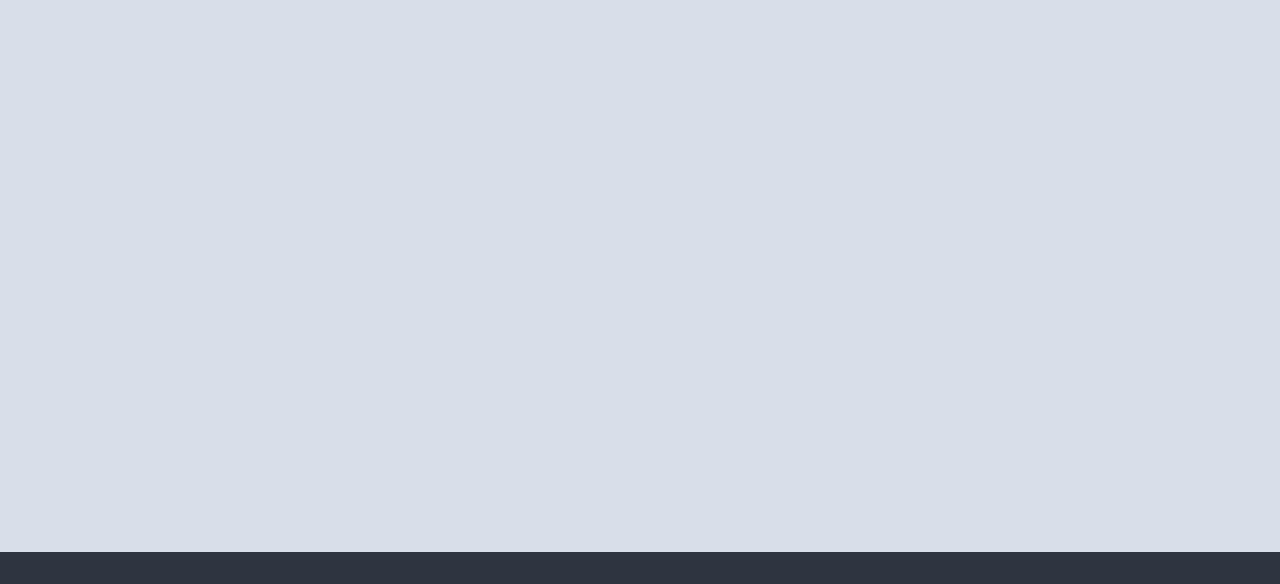
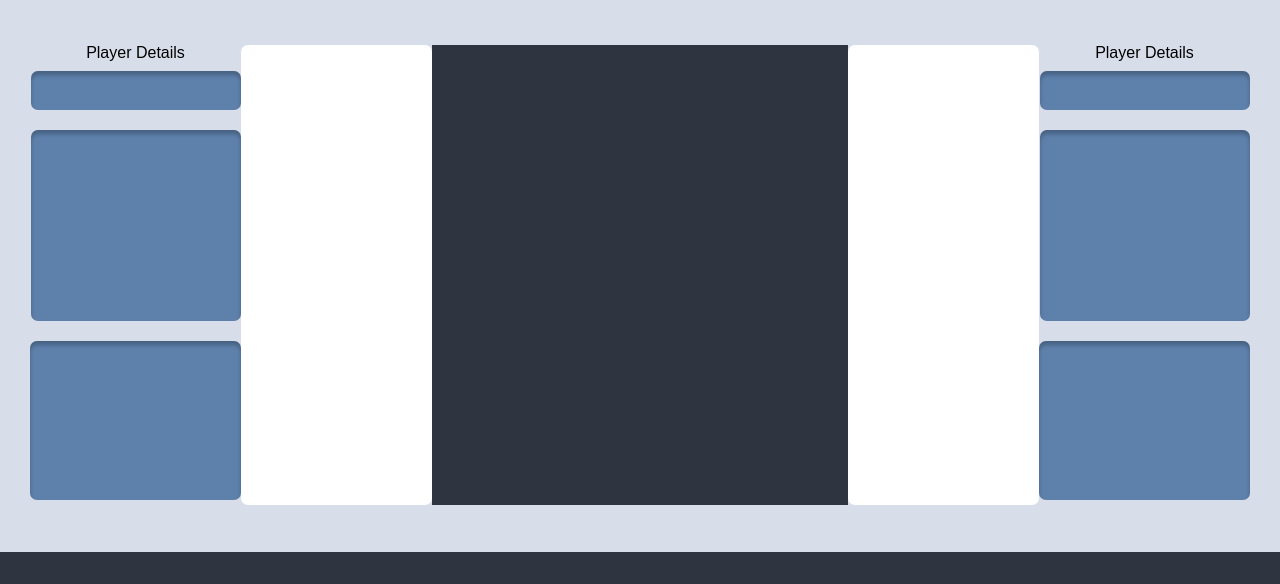
Before and after one commit to Cuponk/comparator-app, a website built with webpack: page index.html in a window 1280 px wide. Shown: the part 128-712 px from the top of the page. Built offline with nearby package versions, Linux system fonts and the light colour scheme.

Commit message:
finish html skeleton

```diff
--- a/index.html
+++ b/index.html
@@ -6,6 +6,7 @@
     <meta name="viewport" content="width=device-width, initial-scale=1.0">
     <link rel="stylesheet" href="./dist/main.css" />
     <link rel="stylesheet" href="./src/reset.css">
+    <link rel="icon" type="image/x-icon" href="/assets/MdiBaseballDiamondOutline.ico">
     <title>Comparator</title>
 </head>
 
@@ -25,20 +26,40 @@
             <div class="search-2"></div>
         </div>
         <div class="stats-main">
-            <div class="details1">
-
+            <div class="details-1">
+                <span class="det-text">Player Details</span>
+                <div class="name-1">
+                </div>
+                <div class="bio-1">
+                    <ul class="bio-1-list">
+                    </ul>
+                </div>
+                <div class="awards-1">
+                    <ul class="awards-1-list">
+                    </ul>
+                </div>
             </div>
-            <div class="stats1">
-
+            <div class="stats-1">
             </div>
             <div class="graph">
 
             </div>
-            <div class="stats2">
-
+            <div class="stats-2">
+                <ul class="stats-2-list">
+                </ul>
             </div>
-            <div class="details2">
-
+            <div class="details-2">
+                <span class="det-text">Player Details</span>
+                <div class="name-2">
+                </div>
+                <div class="bio-2">
+                    <ul class="bio-2-list">
+                    </ul>
+                </div>
+                <div class="awards-2">
+                    <ul class="awards-2-list">
+                    </ul>
+                </div>
             </div>
         </div>
         <div class="options">
--- a/src/index.scss
+++ b/src/index.scss
@@ -60,6 +60,112 @@ body {
     right: 15px;
 }
 
-.main {
+.details-1 {
+    font-family: Arial, Helvetica, sans-serif;
+}
 
+.stats-main {
+    display: flex;
+    justify-content: space-around;
 }
+
+.details-1 {
+    display: flex;
+    flex-direction: column;
+    margin-left: 30px;
+    align-items: center;
+}
+
+.det-text {
+    font-family: Arial, Helvetica, sans-serif;
+    margin-bottom: 10px;
+}
+
+.name-1 {
+    display: flex;
+    justify-content: center;
+    align-items: center;
+    font-family: Arial, Helvetica, sans-serif;
+    color: #eceff4;
+    width: 210px;
+    height: 39px;
+    border-radius: 7px;
+    background: #5E81AC;
+    box-shadow: 0px 4px 4px 0px rgba(0, 0, 0, 0.25) inset;
+}
+
+.bio-1 {
+    width: 210px;
+    height: 191px;
+    border-radius: 7px;
+    background: #5E81AC;
+    box-shadow: 0px 4px 4px 0px rgba(0, 0, 0, 0.25) inset;
+    margin-top: 20px;
+}
+
+.awards-1 {
+    width: 211px;
+    height: 159px;
+    border-radius: 7px;
+    background: #5E81AC;
+    box-shadow: 0px 4px 4px 0px rgba(0, 0, 0, 0.25) inset;
+    margin-top: 20px;
+}
+
+.stats-1 {
+    background-color: white;
+    width: 211px;
+    height: 460px;
+    border-radius: 7px;
+}
+
+.graph {
+    width: 460px;
+    height: 460px;
+    background-color: #2e3440;
+}
+
+.stats-2 {
+    background-color: white;
+    width: 211px;
+    height: 460px;
+    border-radius: 7px;
+}
+
+.name-2 {
+    display: flex;
+    justify-content: center;
+    align-items: center;
+    font-family: Arial, Helvetica, sans-serif;
+    color: #eceff4;
+    width: 210px;
+    height: 39px;
+    border-radius: 7px;
+    background: #5E81AC;
+    box-shadow: 0px 4px 4px 0px rgba(0, 0, 0, 0.25) inset;
+}
+
+.bio-2 {
+    width: 210px;
+    height: 191px;
+    border-radius: 7px;
+    background: #5E81AC;
+    box-shadow: 0px 4px 4px 0px rgba(0, 0, 0, 0.25) inset;
+    margin-top: 20px;
+}
+
+.awards-2 {
+    width: 211px;
+    height: 159px;
+    border-radius: 7px;
+    background: #5E81AC;
+    box-shadow: 0px 4px 4px 0px rgba(0, 0, 0, 0.25) inset;
+    margin-top: 20px;
+}
+
+.details-2 {
+    display: flex;
+    flex-direction: column;
+    margin-right: 30px;
+    align-items: center;
+}
```
Also changed, not shown: assets/MdiBaseballDiamondOutline.ico (added), dist/main.css.
